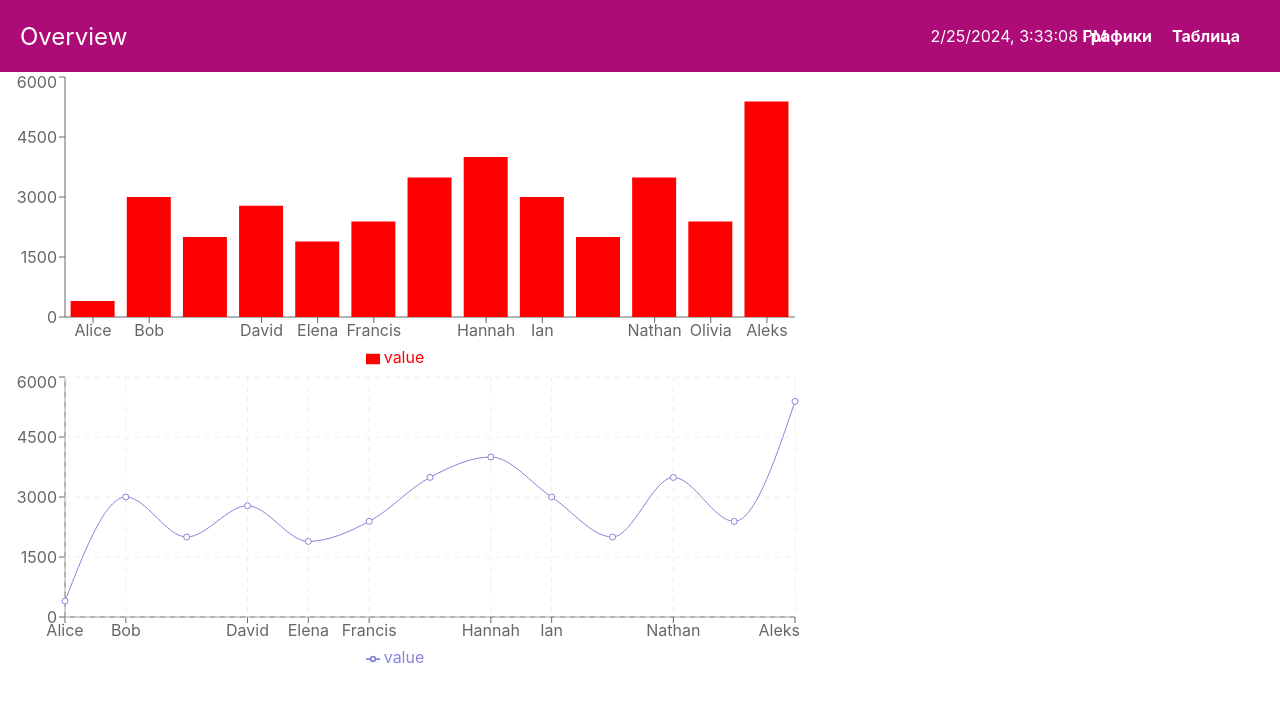
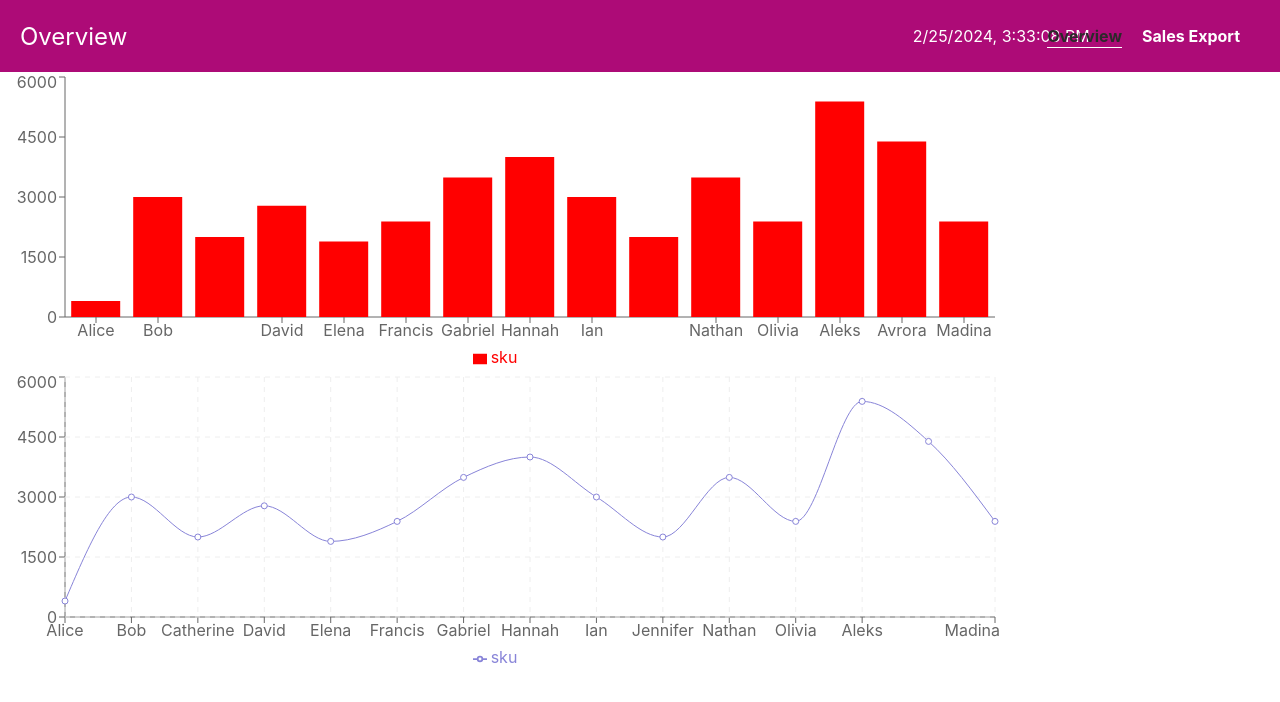
Before and after one commit to Aleksandr232/test_react_web, a React (Create React App) app: page / in a window 1280 px wide. Shown: the top 702 px of the page. Built offline with nearby package versions, Linux system fonts and the light colour scheme.

Commit message:
TableComponent

```diff
--- a/package.json
+++ b/package.json
@@ -3,13 +3,16 @@
   "version": "0.1.0",
   "private": true,
   "dependencies": {
+    "file-saver": "^2.0.5",
     "react": "^18.2.0",
+    "react-contexify": "^6.0.0",
     "react-dom": "^18.2.0",
     "react-router-dom": "^6.22.1",
     "react-scripts": "5.0.1",
     "react-table": "^7.8.0",
     "recharts": "^2.12.1",
-    "web-vitals": "^2.1.4"
+    "web-vitals": "^2.1.4",
+    "xlsx": "^0.18.5"
   },
   "scripts": {
     "start": "react-scripts start",
--- a/src/assets/app.css
+++ b/src/assets/app.css
@@ -66,3 +66,23 @@
     color: #ffffff;
     font-weight: bold;
 }
+
+.navbar .nav-links li a.active {
+    color: rgb(43, 41, 42);
+    font-weight: bold;
+    position: relative; /* Устанавливаем позицию для родительского элемента */
+}
+
+.navbar .nav-links li a.active::after {
+    content: "";
+    position: absolute;
+    left: 0;
+    bottom: -2px;
+    width: 100%;
+    border-bottom: 1px solid white;
+    transition: width 0.3s ease;
+}
+
+.navbar .nav-links li a.active:hover::after {
+    width: 0;
+}
--- a/src/components/BarComponent.js
+++ b/src/components/BarComponent.js
@@ -12,10 +12,10 @@ const BarComponent = () => {
 
   return (
     <div>
-        <BarChart width={800} height={300} data={data}>
+        <BarChart width={1000} height={300} data={data}>
             <XAxis dataKey="name" />
                 <YAxis />
-            <Bar dataKey="value" fill="red" />
+            <Bar dataKey="sku" fill="red" />
             <Tooltip />
             <Legend />
         </BarChart>
--- a/src/components/ChartComponent.js
+++ b/src/components/ChartComponent.js
@@ -13,11 +13,11 @@ const ChartComponent = () => {
   return (
     <div>
       {data.length > 0 ? (
-        <LineChart width={800} height={300} data={data}>
+        <LineChart width={1000} height={300} data={data}>
           <XAxis dataKey="name" />
           <YAxis />
           <CartesianGrid stroke="#eee" strokeDasharray="5 5" />
-          <Line type="monotone" dataKey="value" stroke="#8884d8" />
+          <Line type="monotone" dataKey="sku" stroke="#8884d8" />
           <Tooltip />
           <Legend />
         </LineChart>
--- a/src/components/TableComponent.js
+++ b/src/components/TableComponent.js
@@ -1,5 +1,8 @@
 import React from 'react';
 import { useTable, useSortBy } from 'react-table';
+import { useContextMenu, Menu, Item } from 'react-contexify';
+import { saveAs } from 'file-saver';
+import * as XLSX from 'xlsx';
 import Data from '../data/data.json';
 
 import '../assets/app.css'
@@ -16,12 +19,65 @@ const TableComponent = () => {
         accessor: 'name',
       },
       {
-        Header: 'Value',
-        accessor: 'value',
+        Header: 'LocalDate',
+        accessor: 'date',
+      },
+      {
+        Header: 'SKU',
+        accessor: 'sku',
+      },
+      {
+        Header: 'Recipe',
+        accessor: 'recipe',
+      },
+      {
+        Header: 'CupSize',
+        accessor: 'cupsize',
+      },
+      {
+        Header: 'Staus',
+        accessor: 'status',
+      },
+      {
+        Header: 'Summed',
+        accessor: 'summed',
       },
     ],
     []
   );
+
+
+
+  const exportToExcel = () => {
+    const formattedData = Data.map(item => ({
+        ID: item.id,
+        Name: item.name,
+        LocalDate: item.date,
+        SKU: item.sku,
+        Recipe: item.recipe,
+        CupSize: item.cupsize,
+        Staus: item.status,
+        Summed: item.summed,
+    }));
+
+    const worksheet = XLSX.utils.json_to_sheet(formattedData);
+    const workbook = XLSX.utils.book_new();
+    XLSX.utils.book_append_sheet(workbook, worksheet, "Sheet1");
+    const excelData = XLSX.write(workbook, { type: "buffer", bookType: "xlsx" });
+
+    saveAs(new Blob([excelData], { type: "application/octet-stream" }), "DATA.xlsx");
+  };
+
+  const handleContextMenu = (e, data) => {
+    e.preventDefault();
+    exportToExcel(); // Здесь вызываем экспорт в Excel при клике на контекстное меню
+  };
+
+const { show } = useContextMenu();
+
+/* const handleRightClick = (e) => {
+    show(e);
+}; */
 
   const {
     getTableProps,
@@ -38,7 +94,7 @@ const TableComponent = () => {
   );
 
   return (
-    <div  className="table-container">
+    <div className="table-container" onContextMenu={(e) => e.preventDefault()}>
       <table {...getTableProps()}>
         <thead>
           {headerGroups.map(headerGroup => (
@@ -46,6 +102,7 @@ const TableComponent = () => {
               {headerGroup.headers.map(column => (
                 <th
                   {...column.getHeaderProps(column.getSortByToggleProps())}
+                  onContextMenu={handleRightClick}
                 >
                   {column.render('Header')}
                   <span>
@@ -64,7 +121,7 @@ const TableComponent = () => {
           {rows.map(row => {
             prepareRow(row);
             return (
-              <tr {...row.getRowProps()}>
+              <tr {...row.getRowProps()} onContextMenu={handleRightClick}>
                 {row.cells.map(cell => {
                   return (
                     <td {...cell.getCellProps()}>{cell.render('Cell')}</td>
@@ -75,6 +132,9 @@ const TableComponent = () => {
           })}
         </tbody>
       </table>
+      <Menu id="table-context-menu">
+        <Item onClick={handleContextMenu}>Экспорт в Excel</Item>
+      </Menu>
     </div>
   );
 };
--- a/src/data/data.json
+++ b/src/data/data.json
@@ -1,15 +1,17 @@
 [
-  {"id": "1", "name": "Alice", "value": 400 },
-  {"id": "2", "name": "Bob", "value": 3000 },
-  {"id": "3", "name": "Catherine", "value": 2000 },
-  {"id": "4", "name": "David", "value": 2780 },
-  {"id": "5", "name": "Elena", "value": 1890 },
-  {"id": "6", "name": "Francis", "value": 2390 },
-  {"id": "7", "name": "Gabriel", "value": 3490 },
-  {"id": "8", "name": "Hannah", "value": 4000 },
-  {"id": "9", "name": "Ian", "value": 3000 },
-  {"id": "10", "name": "Jennifer", "value": 2000 },
-  {"id": "11", "name": "Nathan", "value": 3490 },
-  {"id": "12", "name": "Olivia", "value": 2390 },
-  {"id": "13", "name": "Aleks", "value": 5390 }
+  {"id": "1", "name": "Alice", "date": "29 августа 2023", "sku": 400, "recipe": "Капучино 200мл", "cupsize": "Regular", "status": "completed", "summed":"20" },
+  {"id": "2", "name": "Bob", "date": "20 июля 2023", "sku": 3000, "recipe": "Капучино 100мл", "cupsize": "Regular", "status": "completed", "summed":"10" },
+  {"id": "3", "name": "Catherine", "date": "6 сентября 2023", "sku": 2000, "recipe": "Капучино 300мл", "cupsize": "Regular", "status": "completed", "summed":"15" },
+  {"id": "4", "name": "David", "date": "15 октября 2023", "sku": 2780, "recipe": "Капучино 500мл", "cupsize": "Regular", "status": "completed", "summed":"14" },
+  {"id": "5", "name": "Elena", "date": "18 ноября 2023", "sku": 1890, "recipe": "Капучино 200мл", "cupsize": "Regular", "status": "completed", "summed":"11" },
+  {"id": "6", "name": "Francis", "date": "25 ноября 2023", "sku": 2390, "recipe": "Капучино 500мл", "cupsize": "Regular", "status": "completed", "summed":"15" },
+  {"id": "7", "name": "Gabriel", "date": "1 декабря 2023", "sku": 3490, "recipe": "Капучино 250мл", "cupsize": "Regular", "status": "completed", "summed":"11" },
+  {"id": "8", "name": "Hannah", "date": "10 декабря 2023", "sku": 4000, "recipe": "Капучино 360мл", "cupsize": "Regular", "status": "completed", "summed":"11" },
+  {"id": "9", "name": "Ian", "date": "16 декабря 2023", "sku": 3000, "recipe": "Капучино 400мл", "cupsize": "Regular", "status": "completed", "summed":"12" },
+  {"id": "10", "name": "Jennifer", "date": "19 декабря 2023", "sku": 2000, "recipe": "Капучино 280мл", "cupsize": "Regular", "status": "completed", "summed":"10" },
+  {"id": "11", "name": "Nathan", "date": "25 декабря 2023", "sku": 3490, "recipe": "Капучино 300мл", "cupsize": "Regular", "status": "completed", "summed":"10" },
+  {"id": "12", "name": "Olivia", "date": "29 декабря 2023", "sku": 2390, "recipe": "Капучино 100мл", "cupsize": "Regular", "status": "completed", "summed":"10" },
+  {"id": "13", "name": "Aleks", "date": "3 января 2024", "sku": 5390, "recipe": "Капучино 150мл", "cupsize": "Regular", "status": "completed", "summed":"10" },
+  {"id": "14", "name": "Avrora", "date": "6 января 2024", "sku": 4390, "recipe": "Капучино 250мл", "cupsize": "Regular", "status": "completed", "summed":"10" },
+  {"id": "15", "name": "Madina", "date": "7 января 2024", "sku": 2390, "recipe": "Капучино 100мл", "cupsize": "Regular", "status": "completed", "summed":"10" }
 ]
--- a/src/layouts/Navbar.js
+++ b/src/layouts/Navbar.js
@@ -18,10 +18,10 @@ const Navbar = (props) =>{
         <nav className="navbar">
         <div className="logo">{props.logoText}</div>
         <div className="datetime">{currentTime.toLocaleString()}</div>
-            <ul className="nav-links">
-                <li><Link to="/">Графики</Link></li>
-                <li><Link to="/table">Таблица</Link></li>
-            </ul>
+        <ul className="nav-links">
+            <li><Link to="/" className={window.location.pathname === "/" ? "active" : ""}>Overview</Link></li>
+            <li><Link to="/table" className={window.location.pathname === "/table" ? "active" : ""}>Sales Export</Link></li>
+        </ul>
     </nav>
     );
 
```
Also changed, not shown: 1 other file (tests, documents, lock files or other folders).
